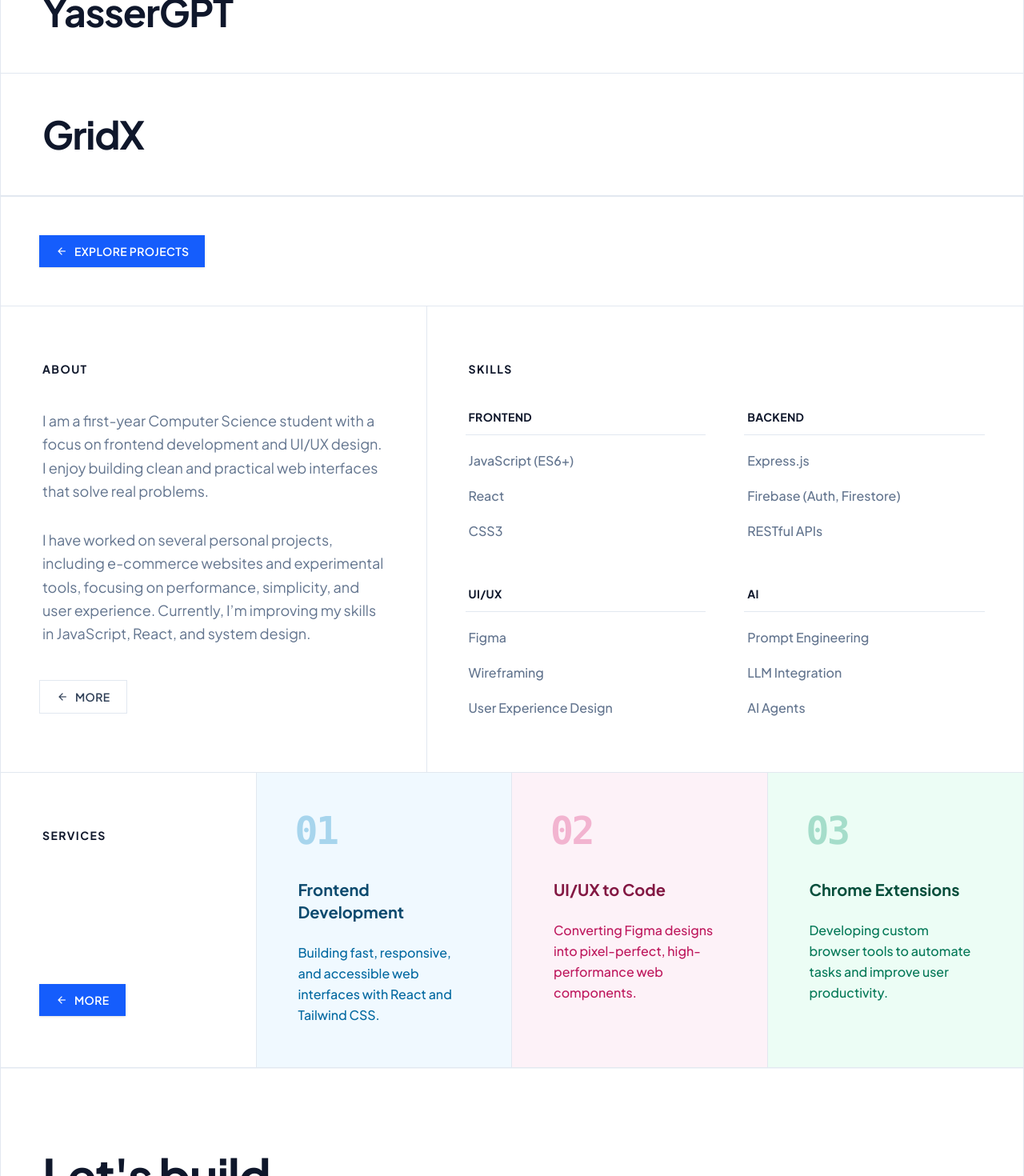
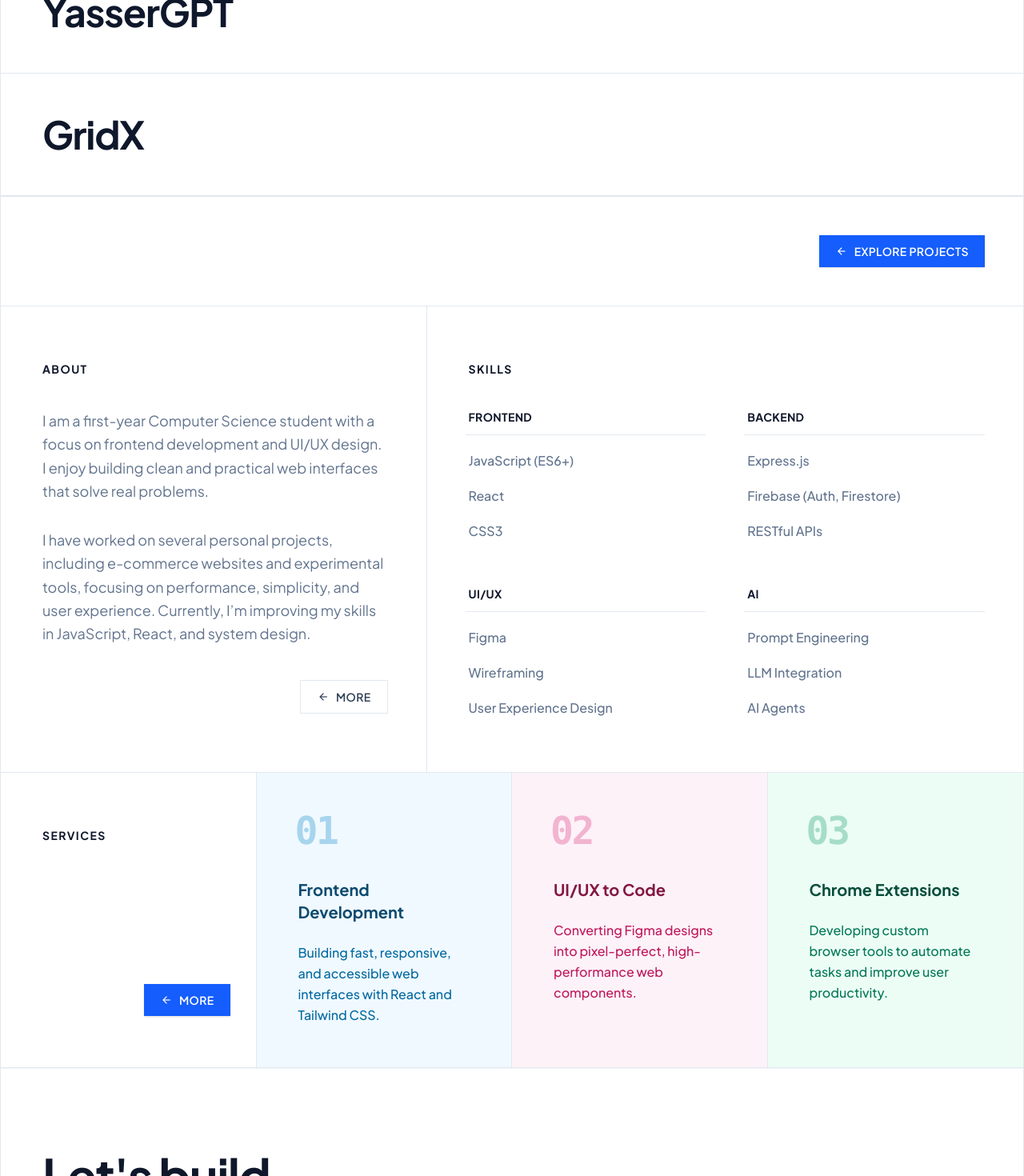
Before and after one commit to yasser8111/Portfolio, a React (Vite) app: page / in a window 1280 px wide. Shown: the part 1272-2742 px from the top of the page at 80% size. Built offline with nearby package versions, Linux system fonts and the light colour scheme.

Commit message:
style: keep menu and action buttons on the right side in both languages

```diff
--- a/src/components/layout/NavBack.jsx
+++ b/src/components/layout/NavBack.jsx
@@ -5,7 +5,7 @@ import Button from "../ui/Button";
 const NavBack = ({ onBack, backText, lang }) => {
   return (
     <nav className="sticky top-0 z-[60] bg-white py-2 md:py-4 border-b border-slate-200 px-4 md:px-12 w-full">
-      <div className="flex justify-between items-center">
+      <div className="flex justify-end rtl:justify-start items-center">
         <Button
           onClick={onBack}
           variant="secondary"
--- a/src/components/layout/Navbar.jsx
+++ b/src/components/layout/Navbar.jsx
@@ -40,7 +40,7 @@ const Navbar = ({
   return (
     <>
       <nav className="sticky top-0 z-[60] bg-white py-2 md:py-4 border-b border-slate-200 px-4 md:px-12">
-        <div className="flex justify-between items-center">
+        <div className="flex justify-between items-center rtl:flex-row-reverse">
           <div>
             <Link to="/" onClick={() => setIsMenuOpen(false)}>
               <h1 className="text-xl md:text-2xl font-bold tracking-tight cursor-pointer flex items-center gap-2">
--- a/src/pages/HomePage.jsx
+++ b/src/pages/HomePage.jsx
@@ -129,7 +129,7 @@ const HomePage = ({
               </div>
 
               <ProjectHoverSection projects={projects.slice(0, 3)} />
-              <div className="py-12 px-6 md:px-12 border-t border-slate-200 flex justify-center md:justify-start">
+              <div className="py-12 px-6 md:px-12 border-t border-slate-200 flex justify-end rtl:justify-start">
                 <Link to="/projects">
                   <Button
                     variant="primary"
@@ -167,7 +167,7 @@ const HomePage = ({
                     </TextBlock>
                   </p>
                 ))}
-                <div className="mt-10">
+                <div className="mt-10 flex justify-end rtl:justify-start">
                   <Link to="/about">
                     <Button
                       variant="outline"
@@ -224,6 +224,7 @@ const HomePage = ({
                     {sections.services}
                   </TextBlock>
                 </h3>
+                <div className="flex justify-end rtl:justify-start">
                   <Link to="/services">
                     <Button
                       variant="primary"
@@ -236,6 +237,7 @@ const HomePage = ({
                       {buttons.moreServices}
                     </Button>
                   </Link>
+                </div>
               </div>
               <div className="md:col-span-9 grid grid-cols-1 md:grid-cols-3">
                 {services.map((service, i) => {
```
Lines whose indentation alone changed are shown as unchanged.
